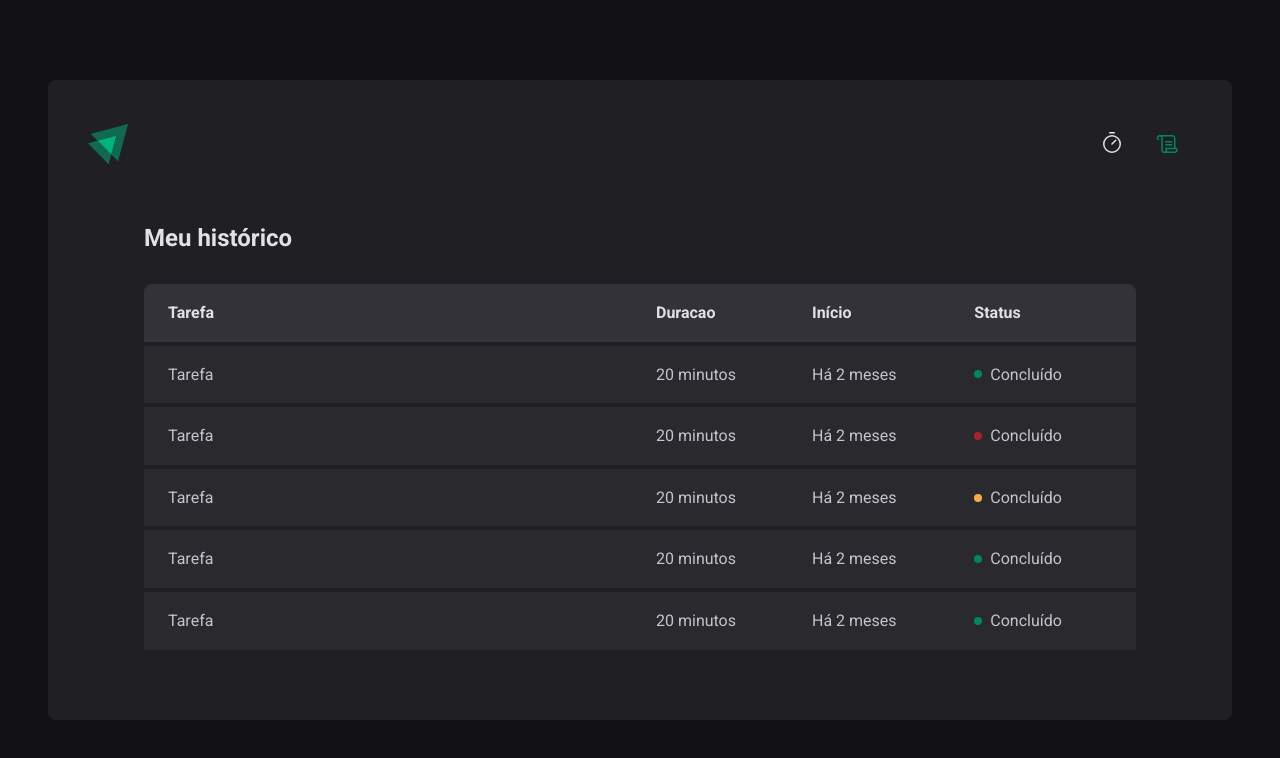
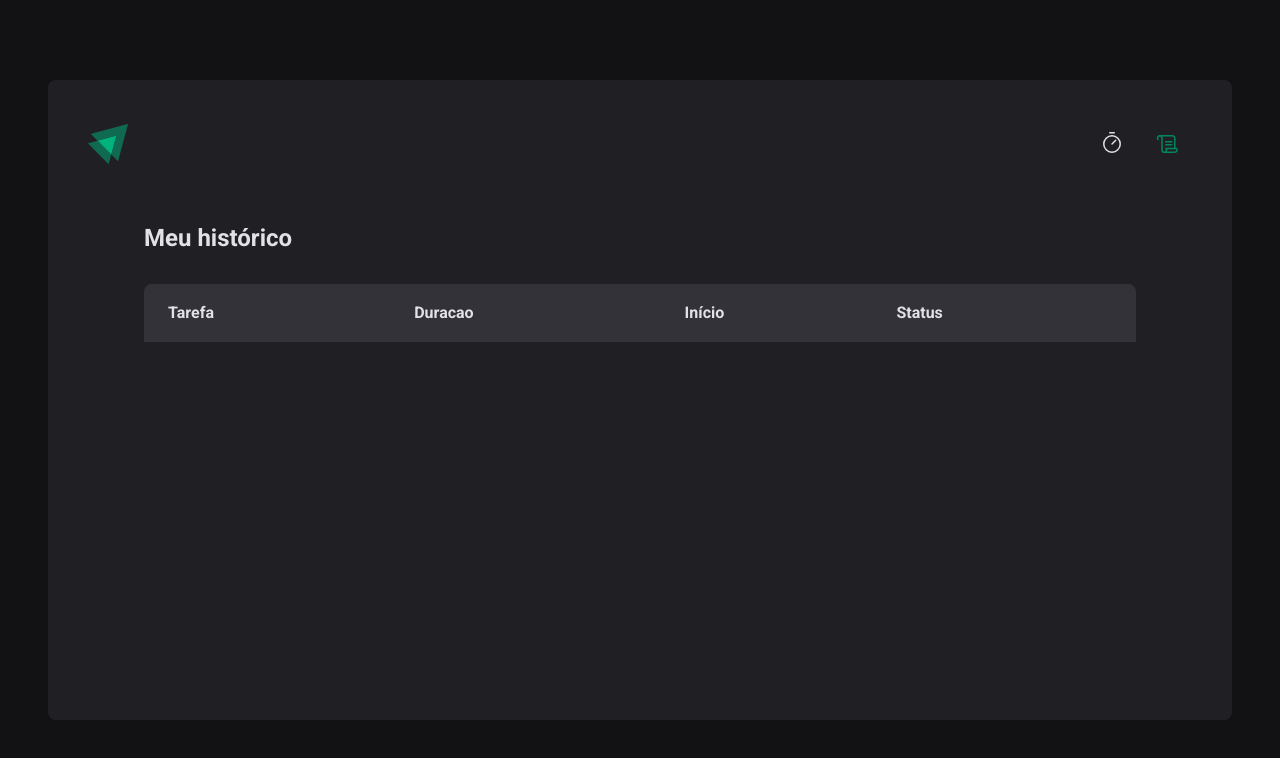
Before and after one commit to SergioMonteRi/rocketseat-react-task-timer, a React (Vite) app: page /history in a window 1280 px wide. Shown: the top 758 px of the page. Built offline with nearby package versions, Linux system fonts and the light colour scheme.

Commit message:
feat(history): create tasks cycles context, use context data at history screen

```diff
--- a/package.json
+++ b/package.json
@@ -12,6 +12,7 @@
   },
   "dependencies": {
     "@hookform/resolvers": "^4.1.2",
+    "date-fns": "^4.1.0",
     "phosphor-react": "^1.4.1",
     "react": "^19.0.0",
     "react-dom": "^19.0.0",
--- a/src/App.tsx
+++ b/src/App.tsx
@@ -2,6 +2,8 @@ import { BrowserRouter } from 'react-router-dom'
 import { ThemeProvider } from 'styled-components'
 
 import { Routes } from './Routes'
+
+import { CycleContextProvider } from './contexts/cycleContext'
 
 import { GlobalStyle } from './styles/global'
 import { defaultTheme } from './styles/themes/default'
@@ -10,7 +12,9 @@ export function App() {
   return (
     <ThemeProvider theme={defaultTheme}>
       <BrowserRouter>
-        <Routes />
+        <CycleContextProvider>
+          <Routes />
+        </CycleContextProvider>
         <GlobalStyle />
       </BrowserRouter>
     </ThemeProvider>
--- /dev/null
+++ b/src/contexts/cycleContext.tsx
@@ -0,0 +1,145 @@
+import { differenceInSeconds } from 'date-fns'
+import { createContext, useContext, useEffect, useState } from 'react'
+
+interface CreateCycleData {
+  task: string
+  minutesAmount: number
+}
+
+export type Cycle = {
+  id: string
+  task: string
+  minutesAmount: number
+  startDate: Date
+  interruptedDate?: Date
+  finishedDate?: Date
+}
+
+interface CycleContextType {
+  cycles: Cycle[]
+  minutes: string
+  seconds: string
+  activeCycleId: string | null
+  activeCycle: Cycle | undefined
+  handleInterruptCycle: () => void
+  handleCreateNewCycle: (data: CreateCycleData) => void
+}
+
+const CyclesContex = createContext({} as CycleContextType)
+
+export function CycleContextProvider({
+  children,
+}: {
+  children: React.ReactNode
+}) {
+  const [cycles, setCycles] = useState<Cycle[]>([])
+  const [activeCycleId, setActiveCycleId] = useState<string | null>(null)
+  const [amountSecondsElapsed, setAmountSecondsElapsed] = useState(0)
+
+  const activeCycle = cycles.find((cycle) => cycle.id === activeCycleId)
+
+  const totalSeconds = activeCycle ? activeCycle?.minutesAmount * 60 : 0
+
+  const currentSeconds = activeCycle ? totalSeconds - amountSecondsElapsed : 0
+
+  const minutesAmount = Math.floor(currentSeconds / 60)
+  const secondsAmount = currentSeconds % 60
+
+  const minutes = String(minutesAmount).padStart(2, '0')
+  const seconds = String(secondsAmount).padStart(2, '0')
+
+  const handleCreateNewCycle = (data: CreateCycleData) => {
+    const newCycle: Cycle = {
+      id: new Date().getTime().toString(),
+      task: data.task,
+      minutesAmount: data.minutesAmount,
+      startDate: new Date(),
+    }
+
+    setCycles((prevCycles) => [...prevCycles, newCycle])
+    setActiveCycleId(newCycle.id)
+    setAmountSecondsElapsed(0)
+  }
+
+  const handleInterruptCycle = () => {
+    setCycles((state) =>
+      state.map((cycle) => {
+        if (cycle.id === activeCycleId) {
+          return { ...cycle, interruptedDate: new Date() }
+        } else {
+          return cycle
+        }
+      }),
+    )
+
+    setActiveCycleId(null)
+  }
+
+  useEffect(() => {
+    let interval: number
+
+    if (activeCycle) {
+      interval = setInterval(() => {
+        const secondsDifference = differenceInSeconds(
+          new Date(),
+          activeCycle.startDate,
+        )
+
+        if (secondsDifference >= totalSeconds) {
+          setCycles((state) =>
+            state.map((cycle) => {
+              if (cycle.id === activeCycleId) {
+                return { ...cycle, finishedDate: new Date() }
+              } else {
+                return cycle
+              }
+            }),
+          )
+
+          setAmountSecondsElapsed(totalSeconds)
+          clearInterval(interval)
+        } else {
+          setAmountSecondsElapsed(secondsDifference)
+        }
+      }, 1000)
+    }
+
+    return () => {
+      clearInterval(interval)
+    }
+  }, [activeCycle, activeCycleId, cycles, totalSeconds])
+
+  useEffect(() => {
+    if (activeCycle) {
+      document.title = `${minutes}:${seconds}`
+    }
+  }, [activeCycle, minutes, seconds])
+
+  return (
+    <CyclesContex.Provider
+      value={{
+        cycles,
+        minutes,
+        seconds,
+        activeCycle,
+        activeCycleId,
+        handleCreateNewCycle,
+        handleInterruptCycle,
+      }}
+    >
+      {children}
+    </CyclesContex.Provider>
+  )
+}
+
+export const useCycleContext = () => {
+  const context = useContext(CyclesContex)
+
+  if (!context) {
+    throw new Error(
+      'useCycleContext must be used within a CycleContextProvider',
+    )
+  }
+
+  return context
+}
--- a/src/pages/History/index.tsx
+++ b/src/pages/History/index.tsx
@@ -1,6 +1,13 @@
+import { ptBR } from 'date-fns/locale/pt-BR'
+import { formatDistanceToNow } from 'date-fns'
+
+import { useCycleContext } from '../../contexts/cycleContext'
+
 import { HistoryContainer, HistoryList, Status } from './styles'
 
 export const History = () => {
+  const { cycles } = useCycleContext()
+
   return (
     <HistoryContainer>
       <h1>Meu histórico</h1>
@@ -16,46 +23,31 @@ export const History = () => {
             </tr>
           </thead>
           <tbody>
-            <tr>
-              <td>Tarefa</td>
-              <td>20 minutos</td>
-              <td>Há 2 meses</td>
-              <td>
-                <Status statusColor="green">Concluído</Status>
-              </td>
-            </tr>
-            <tr>
-              <td>Tarefa</td>
-              <td>20 minutos</td>
-              <td>Há 2 meses</td>
-              <td>
-                <Status statusColor="red">Concluído</Status>
-              </td>
-            </tr>
-            <tr>
-              <td>Tarefa</td>
-              <td>20 minutos</td>
-              <td>Há 2 meses</td>
-              <td>
-                <Status statusColor="yellow">Concluído</Status>
-              </td>
-            </tr>
-            <tr>
-              <td>Tarefa</td>
-              <td>20 minutos</td>
-              <td>Há 2 meses</td>
-              <td>
-                <Status statusColor="green">Concluído</Status>
-              </td>
-            </tr>
-            <tr>
-              <td>Tarefa</td>
-              <td>20 minutos</td>
-              <td>Há 2 meses</td>
-              <td>
-                <Status statusColor="green">Concluído</Status>
-              </td>
-            </tr>
+            {cycles.map((cycle) => (
+              <tr key={cycle.id}>
+                <td>{cycle.task}</td>
+                <td>{cycle.minutesAmount}</td>
+                <td>
+                  {formatDistanceToNow(cycle.startDate, {
+                    addSuffix: true,
+                    locale: ptBR,
+                  })}
+                </td>
+                <td>
+                  {cycle.finishedDate && (
+                    <Status statusColor="green">Concluído</Status>
+                  )}
+
+                  {cycle.interruptedDate && (
+                    <Status statusColor="red">Interrompoido</Status>
+                  )}
+
+                  {!cycle.finishedDate && !cycle.interruptedDate && (
+                    <Status statusColor="yellow">Em andamento</Status>
+                  )}
+                </td>
+              </tr>
+            ))}
           </tbody>
         </table>
       </HistoryList>
--- /dev/null
+++ b/src/pages/Home/components/Countdown/index.tsx
@@ -0,0 +1,17 @@
+import { CountdownContainer, Separator } from './styles'
+
+import { useCycleContext } from '../../../../contexts/cycleContext'
+
+export const Countdown = () => {
+  const { minutes, seconds } = useCycleContext()
+
+  return (
+    <CountdownContainer>
+      <span>{minutes[0]}</span>
+      <span>{minutes[1]}</span>
+      <Separator>:</Separator>
+      <span>{seconds[0]}</span>
+      <span>{seconds[1]}</span>
+    </CountdownContainer>
+  )
+}
--- /dev/null
+++ b/src/pages/Home/components/Countdown/styles.ts
@@ -0,0 +1,27 @@
+import styled from 'styled-components'
+
+export const CountdownContainer = styled.div`
+  font-family: 'Roboto Mono', monospace;
+  font-size: 10rem;
+  line-height: 8rem;
+  color: ${({ theme }) => theme['gray-100']};
+
+  display: flex;
+  gap: 1rem;
+
+  span {
+    background: ${({ theme }) => theme['gray-700']};
+    padding: 2rem 1rem;
+    border-radius: 8px;
+  }
+`
+
+export const Separator = styled.div`
+  padding: 2rem 0;
+  color: ${({ theme }) => theme['green-500']};
+
+  width: 4rem;
+  overflow: hidden;
+  display: flex;
+  justify-content: center;
+`
--- /dev/null
+++ b/src/pages/Home/components/NewCycleForm/index.tsx
@@ -0,0 +1,43 @@
+import { useFormContext } from 'react-hook-form'
+
+import { useCycleContext } from '../../../../contexts/cycleContext'
+
+import { FormContainer, MinutesAmountInput, TaskInput } from './styles'
+
+export const NewCycleForm = () => {
+  const { activeCycle } = useCycleContext()
+
+  const { register } = useFormContext()
+
+  return (
+    <FormContainer>
+      <label htmlFor="task">Vou trabalhar em</label>
+      <TaskInput
+        id="task"
+        list="task-suggestions"
+        placeholder="Dê um nome para o seu projeto"
+        disabled={!!activeCycle}
+        {...register('task')}
+      />
+
+      <datalist id="task-suggestions">
+        <option value="Estudar" />
+        <option value="Trabalhar" />
+      </datalist>
+
+      <label htmlFor="minutesAmount">durante</label>
+      <MinutesAmountInput
+        id="minutesAmount"
+        type="number"
+        placeholder="00"
+        step={1}
+        min={1}
+        max={60}
+        disabled={!!activeCycle}
+        {...register('minutesAmount', { valueAsNumber: true })}
+      />
+
+      <span>minutos</span>
+    </FormContainer>
+  )
+}
--- /dev/null
+++ b/src/pages/Home/components/NewCycleForm/styles.ts
@@ -0,0 +1,45 @@
+import styled from 'styled-components'
+
+export const FormContainer = styled.div`
+  width: 100%;
+  display: flex;
+  align-items: center;
+  justify-content: center;
+  gap: 0.5rem;
+  color: ${(props) => props.theme['gray-100']};
+  font-size: 1.125rem;
+  font-weight: bold;
+  flex-wrap: wrap;
+`
+
+const BaseInput = styled.input`
+  background: transparent;
+  height: 2.5rem;
+  border: 0;
+  border-bottom: 2px solid ${({ theme }) => theme['gray-500']};
+  font-weight: bold;
+  font-size: 1.125rem;
+  padding: 0 0.5rem;
+  color: ${({ theme }) => theme['gray-100']};
+
+  &:focus {
+    box-shadow: none;
+    border-color: ${({ theme }) => theme['green-500']};
+  }
+
+  &::placeholder {
+    color: ${({ theme }) => theme['gray-500']};
+  }
+`
+
+export const TaskInput = styled(BaseInput)`
+  flex: 1;
+
+  &::-webkit-calendar-picker-indicator {
+    display: none !important;
+  }
+`
+
+export const MinutesAmountInput = styled(BaseInput)`
+  width: 4rem;
+`
--- a/src/pages/Home/index.tsx
+++ b/src/pages/Home/index.tsx
@@ -1,23 +1,27 @@
-import { Play } from 'phosphor-react'
-import { useForm } from 'react-hook-form'
+import { HandPalm, Play } from 'phosphor-react'
 import { zodResolver } from '@hookform/resolvers/zod'
+import { FormProvider, useForm } from 'react-hook-form'
+
+import { Countdown } from './components/Countdown'
+import { NewCycleForm } from './components/NewCycleForm'
+
+import {
+  HomeContainer,
+  StopCountdownButton,
+  StartCountdownButton,
+} from './styles'
+
+import { useCycleContext } from '../../contexts/cycleContext'
 
 import { newCycleFormValidationSchema } from './schemaValidator'
-
-import {
-  Separator,
-  TaskInput,
-  FormContainer,
-  HomeContainer,
-  CountdownContainer,
-  MinutesAmountInput,
-  StartCountdownButton,
-} from './styles'
 
 import { NewCycleFormData } from './types'
 
 export const Home = () => {
-  const { register, watch, reset, handleSubmit } = useForm<NewCycleFormData>({
+  const { activeCycle, handleCreateNewCycle, handleInterruptCycle } =
+    useCycleContext()
+
+  const newCycleForm = useForm<NewCycleFormData>({
     resolver: zodResolver(newCycleFormValidationSchema),
     defaultValues: {
       task: '',
@@ -25,8 +29,10 @@ export const Home = () => {
     },
   })
 
-  const handleCreateNewCycle = (data: NewCycleFormData) => {
-    console.log(data)
+  const { handleSubmit, watch, reset } = newCycleForm
+
+  const onCreateNewCycle = (data: NewCycleFormData) => {
+    handleCreateNewCycle(data)
 
     reset()
   }
@@ -36,47 +42,24 @@ export const Home = () => {
 
   return (
     <HomeContainer>
-      <form onSubmit={handleSubmit(handleCreateNewCycle)}>
-        <FormContainer>
-          <label htmlFor="task">Vou trabalhar em</label>
-          <TaskInput
-            id="task"
-            list="task-suggestions"
-            placeholder="Dê um nome para o seu projeto"
-            {...register('task')}
-          />
+      <form onSubmit={handleSubmit(onCreateNewCycle)}>
+        <FormProvider {...newCycleForm}>
+          <NewCycleForm />
+        </FormProvider>
 
-          <datalist id="task-suggestions">
-            <option value="Estudar" />
-            <option value="Trabalhar" />
-          </datalist>
+        <Countdown />
 
-          <label htmlFor="minutesAmount">durante</label>
-          <MinutesAmountInput
-            id="minutesAmount"
-            type="number"
-            placeholder="00"
-            step={5}
-            min={5}
-            max={60}
-            {...register('minutesAmount', { valueAsNumber: true })}
-          />
-
-          <span>minutos</span>
-        </FormContainer>
-
-        <CountdownContainer>
-          <span>0</span>
-          <span>0</span>
-          <Separator>:</Separator>
-          <span>0</span>
-          <span>0</span>
-        </CountdownContainer>
-
-        <StartCountdownButton type="submit" disabled={isSubmitDisabled}>
-          <Play size={24} />
-          Comecar
-        </StartCountdownButton>
+        {activeCycle ? (
+          <StopCountdownButton type="button" onClick={handleInterruptCycle}>
+            <HandPalm size={24} />
+            Interromper
+          </StopCountdownButton>
+        ) : (
+          <StartCountdownButton type="submit" disabled={isSubmitDisabled}>
+            <Play size={24} />
+            Comecar
+          </StartCountdownButton>
+        )}
       </form>
     </HomeContainer>
   )
--- a/src/pages/Home/schemaValidator.ts
+++ b/src/pages/Home/schemaValidator.ts
@@ -7,6 +7,6 @@ export const newCycleFormValidationSchema = zod.object({
     .min(1, { message: 'A tarefa deve ter pelo menos 1 caractere' }),
   minutesAmount: zod
     .number()
-    .min(5, { message: 'O tempo mínimo é de 5 minutos' })
+    .min(1, { message: 'O tempo mínimo é de 5 minutos' })
     .max(60, { message: 'O tempo máximo é de 60 minutos' }),
 })
```
Also changed, not shown: src/pages/Home/styles.ts (+13 -74 lines), src/pages/Home/types.ts (+9 -0 lines), 1 other file (tests, documents, lock files or other folders).
